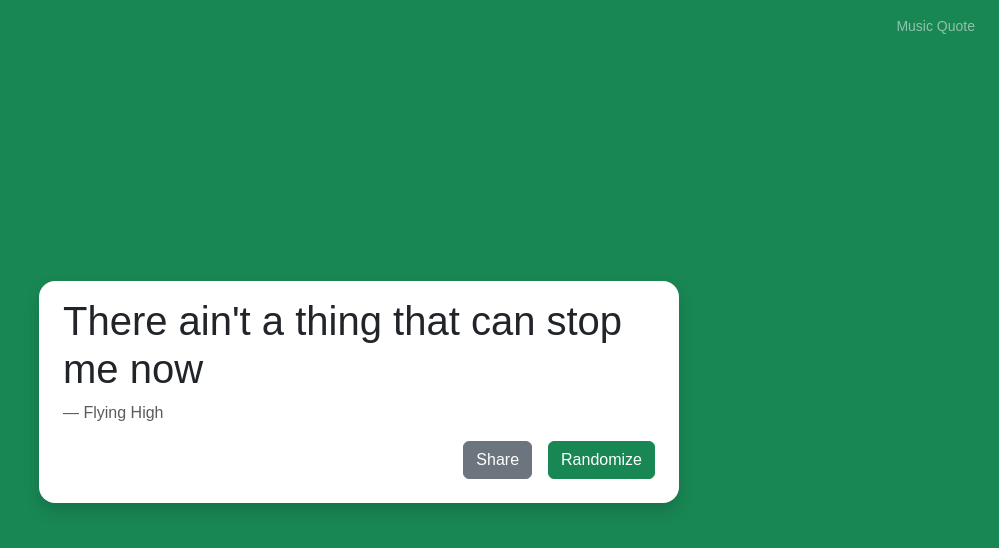
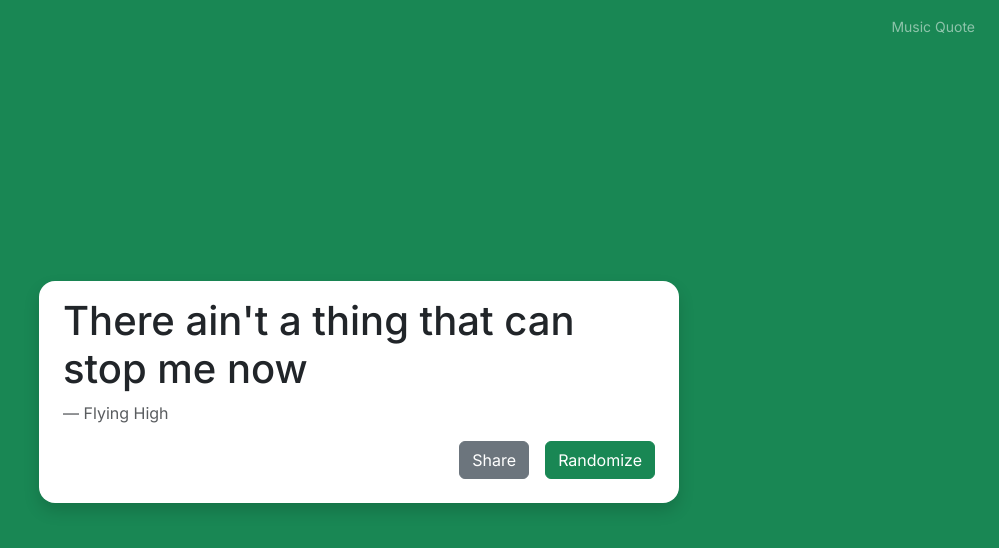
Before and after one commit to faizbyp/music-quote, a React (Vite) app: page / in a window 1280 px wide. Shown: the top 548 px of the page, without its empty margins (281-1280 px from the left). Built offline with nearby package versions, Linux system fonts and the light colour scheme.

Commit message:
change font to cdn

```diff
--- a/index.html
+++ b/index.html
@@ -3,8 +3,19 @@
   <head>
     <meta charset="UTF-8" />
     <link rel="icon" type="image/svg+xml" href="/vite.svg" />
+    <link rel="preconnect" href="https://fonts.googleapis.com" />
+    <link rel="preconnect" href="https://fonts.gstatic.com" crossorigin />
+    <link
+      href="https://fonts.googleapis.com/css2?family=Inter:wght@100..900&display=swap"
+      rel="stylesheet"
+    />
     <meta name="viewport" content="width=device-width, initial-scale=1.0" />
     <title>Music Quote</title>
+    <style>
+      * {
+        font-family: "Inter", sans-serif;
+      }
+    </style>
   </head>
   <body>
     <div id="root"></div>
--- a/src/main.jsx
+++ b/src/main.jsx
@@ -2,15 +2,9 @@
 import ReactDOM from 'react-dom/client'
 import App from './App.jsx'
 import '../node_modules/bootstrap/dist/css/bootstrap.min.css'
-import '@fontsource-variable/inter';
 
 ReactDOM.createRoot(document.getElementById('root')).render(
   <React.StrictMode>
-    <style>{`
-      body {
-        font-family: 'Inter Variable', sans-serif;
-      }
-    `}</style>
     <App />
   </React.StrictMode>,
 )
```
